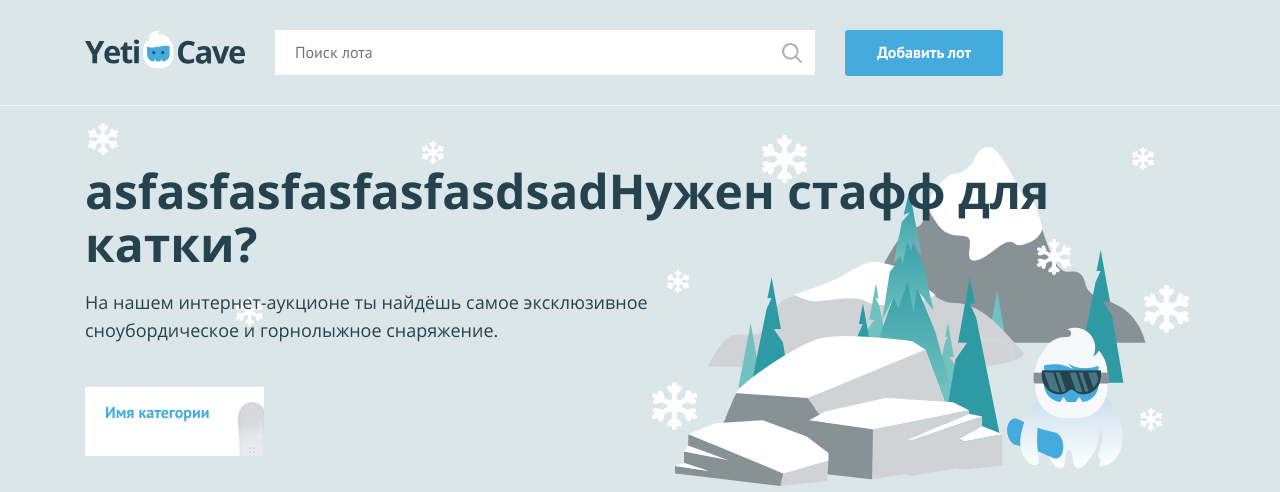
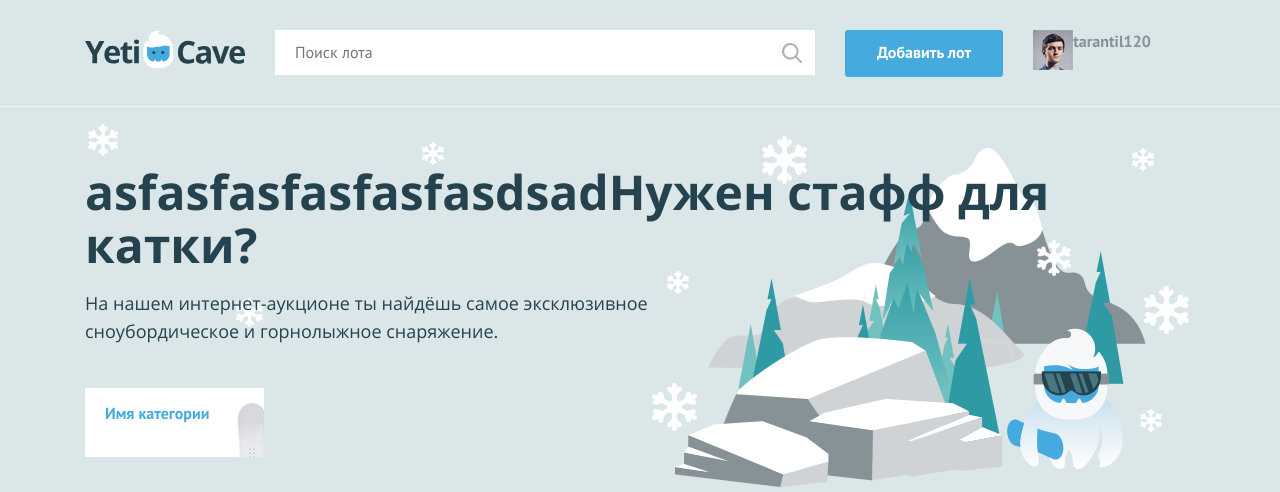
Before and after one commit to tarantil120/yeticave, a PHP site: page / in a window 1280 px wide. Shown: the top 492 px of the page. Run offline with PHP 8.4, Linux system fonts and the light colour scheme.

Commit message:
thirdtask

```diff
--- a/index.php
+++ b/index.php
@@ -1,7 +1,7 @@
 <?php
 $is_auth = rand(0, 1);
 
-$user_name = ''; // укажите здесь ваше имя
+$user_name = 'tarantil120'; // укажите здесь ваше имя
 ?>
 <!DOCTYPE html>
 <html lang="ru">
@@ -28,7 +28,28 @@ $user_name = ''; // укажите здесь ваше имя
 
         <nav class="user-menu">
 
-        <!-- здесь должен быть PHP код для показа меню и данных пользователя -->
+            <?php
+
+                if($is_auth==1){
+                    echo "<div class='user-menu__image'>
+        <img src='img/user.jpg' width='40' height='40' alt='Пользователь'>
+        </div>
+        <div class='user-menu__logged'>
+        <p>$user_name</p>
+        </div>";
+                }
+                else{
+                    echo"<ul class='user-menu__list'>
+                    <li class='user-menu__item'>
+                    <a href='#'>Регистрация</a>
+                                        </li>
+                    <li class='user-menu__item'>
+                    <a href='#'>Вход</a>
+                    </li>
+                    </ul>";
+                }
+
+            ?>
 
         </nav>
     </div>
```
